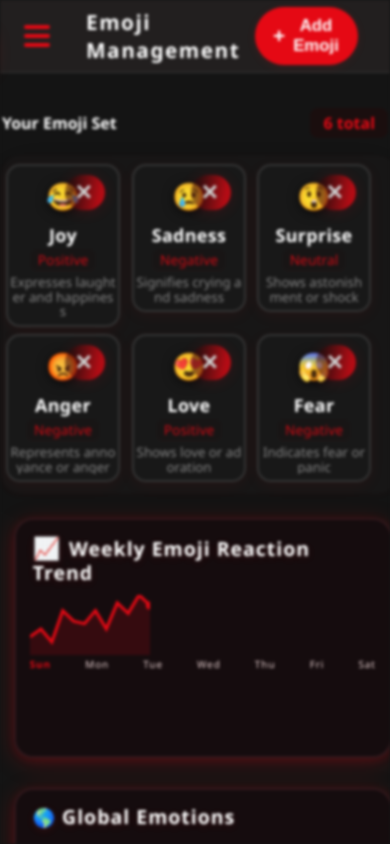
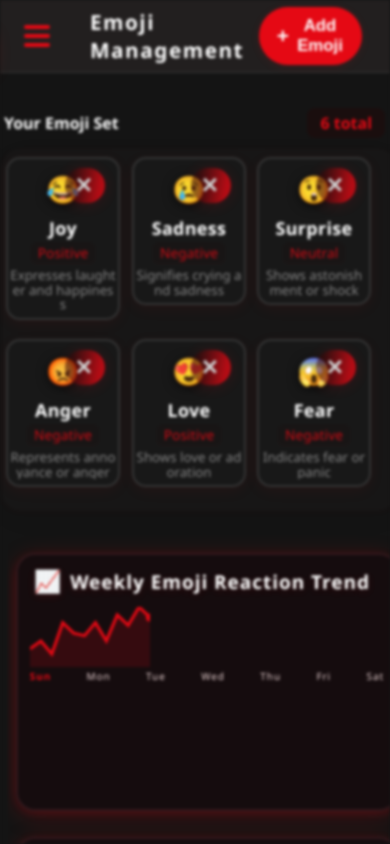
Before and after one commit to TeplayTel/emotion-analytics-dashboard-22497, a React (Create React App) app in the folder admin_dashboard_frontend/: page / in a window 390 px wide. Built offline with nearby package versions, Linux system fonts and the light colour scheme; the HTML template or start-up script is replaced by a standard one.

Commit message:
CheckPoint - cg7151c937

```diff
--- a/admin_dashboard_frontend/src/App.css
+++ b/admin_dashboard_frontend/src/App.css
@@ -11,6 +11,11 @@
   --emoji-card-border: #333;
 }
 
+/* =========== GLOBAL BOX-SIZING & LAYOUT SPACING =========== */
+html, body, #root, *, *::before, *::after {
+  box-sizing: content-box !important;
+}
+
 body,
 .netflix-root {
   background: var(--bg-primary);
@@ -21,10 +26,8 @@ body,
   height: 100vh;
   margin: 0;
   font-family: 'Segoe UI', Arial, Helvetica, sans-serif;
-  box-sizing: border-box;
   overscroll-behavior: none;
   position: relative;
-  /* Removes scrolls leaks for viewport mode */
   max-width: 100vw;
   max-height: 100vh;
 }
@@ -131,10 +134,12 @@ body,
   transition: margin-left 0.3s cubic-bezier(0.7,0,0.2,1);
   display: flex;
   flex-direction: column;
+  box-sizing: content-box;
 }
 @media (max-width: 980px) {
   .main-content {
     margin-left: 0;
+    box-sizing: content-box;
   }
 }
 
@@ -186,10 +191,11 @@ body,
 .analytics-section-group {
   width: 100vw;
   max-width: 1200px;
-  margin: 0 auto 0 auto;
-  padding: 0;
+  margin: 22px auto 0 auto;
+  padding: 0 8px 8px 8px;
   display: flex;
   flex-direction: column;
+  box-sizing: content-box;
 }
 
 .analytics-widget-area {
@@ -205,6 +211,7 @@ body,
   margin: 0 auto;
   padding: 0 0 18px 0;
   overflow-x: hidden;
+  box-sizing: content-box;
 }
 
 .analytics-widget-row {
@@ -214,29 +221,55 @@ body,
   margin: 0 auto;
   display: flex;
   flex-direction: row;
-  gap: 2.5vw;
+  gap: 2vw;
   justify-content: flex-start;
   align-items: stretch;
-  padding: 12px 3vw 4px 2vw;
+  padding: 13px 2vw 8px 2vw;
   min-height: 142px;
   max-height: 38vh;
-  box-sizing: border-box;
+  box-sizing: content-box;
 }
 
 @media (max-width: 1180px) {
   .analytics-widget-row { padding-left: 1vw; padding-right: 1.5vw; }
 }
 @media (max-width: 900px) {
+  .emoji-section {
+    margin-top: 8vw;
+    max-width: 99vw;
+    width: 99vw;
+    min-width: 0;
+    padding: 0 1vw 1vw 1vw;
+    box-sizing: content-box;
+  }
   .analytics-widget-row {
     flex-direction: column;
-    gap: 16px;
+    gap: 12px;
     max-height: none;
     min-height: 1px;
     width: 99vw;
-    padding: 6vw 0 0 0;
+    padding: 5vw 0 0 0;
+    box-sizing: content-box;
   }
   .analytics-widget-area {
-    padding: 0 2vw 16vw 2vw;
+    padding: 0 1vw 10vw 1vw;
+    box-sizing: content-box;
+  }
+  .emoji-container-wrapped {
+    gap: 10px 7px;
+    padding: 3vw 1vw 2.2vw 1vw;
+    min-height: 90px;
+    max-width: 97vw;
+    font-size: 0.98em;
+    box-sizing: content-box;
+  }
+  .emoji-card {
+    padding: 11px 5px 7px 5px;
+    min-width: 56px;
+    min-height: 75px;
+    max-width: 109px;
+    margin-bottom: 7px;
+    box-sizing: content-box;
   }
 }
 
@@ -249,33 +282,37 @@ body,
   flex: 1 1 0;
   min-width: 180px;
   max-width: 520px;
-  margin-bottom: 0;
-  padding: 0 0 0 0;
+  margin-bottom: 18px;
+  margin-top: 2px;
+  padding: 0;
   overflow: hidden;
   min-height: 134px;
   display: flex;
   flex-direction: column;
+  box-sizing: content-box;
 }
 .chart-card {
   max-width: 370px;
-  min-width: 180px;
+  min-width: 186px;
   min-height: 134px;
-  flex: 1 1 240px;
-  margin-right: 0;
-  margin-left: 0;
+  flex: 1 1 254px;
+  margin: 0 0 0 0;
   display: flex;
   flex-direction: column;
   justify-content: stretch;
+  box-sizing: content-box;
 }
 
 .stats-card {
   flex: 2 1 320px;
-  min-width: 180px;
+  min-width: 185px;
   max-width: 470px;
   margin-right: 0;
+  margin-left: 13px;
   display: flex;
   flex-direction: column;
   justify-content: stretch;
+  box-sizing: content-box;
 }
 
 @media (max-width: 900px) {
@@ -290,21 +327,22 @@ body,
 
 /* === Analytics Widget modular block content spacing === */
 .analytics-card-header {
-  padding: 15px 18px 7px 17px;
+  padding: 13px 16px 6px 16px;
   color: var(--text-primary);
-  font-size: 1.22rem;
+  font-size: 1.19rem;
   font-weight: 800;
   letter-spacing: .05em;
   text-shadow: 0 2px 9px #ff282820;
   background: none;
   border-bottom: 1px solid #22171e21;
   margin-bottom: 0;
-  line-height: 1.18;
-  min-height: 33px;
+  line-height: 1.17;
+  min-height: 28px;
+  box-sizing: content-box;
 }
 
 .analytics-card-body {
-  padding: 3px 14px 11px 14px;
+  padding: 4px 12px 9px 12px;
   background: none;
   flex: 1 1 auto;
   display: flex;
@@ -312,8 +350,8 @@ body,
   justify-content: flex-start;
   align-items: stretch;
   min-width: 0;
-  min-height: 60px;
-  box-sizing: border-box;
+  min-height: 54px;
+  box-sizing: content-box;
 }
 
 .analytics-label-row {
@@ -388,10 +426,11 @@ html, body {
   height: 72px;
   background: var(--bg-secondary);
   border-bottom: 1px solid var(--border-color);
-  padding: 0 32px 0 18px;
+  padding: 0 28px 0 18px;
   z-index: 10;
   position: sticky;
   top: 0;
+  box-sizing: content-box;
 }
 .menu-btn {
   background: none;
@@ -455,25 +494,30 @@ html, body {
 
 /* Emoji List Section */
 .emoji-section {
-  /* Increased max-width for a more spacious horizontal emoji row (Netflix-style) */
-  max-width: 1050px;
-  width: 92vw;
-  min-width: 340px;
-  margin: 48px auto 0 auto;
+  max-width: 1060px;
+  width: 95vw;
+  min-width: 330px;
+  margin: 38px auto 0 auto;
+  padding: 12px 12px 6px 12px;
   background: transparent;
   position: relative;
+  box-sizing: content-box;
 }
 .emoji-list-title {
   display: flex;
   align-items: center;
   justify-content: space-between;
-  margin-bottom: 8px;
+  margin-bottom: 11px;
+  padding-right: 3px;
+  padding-left: 0px;
+  box-sizing: content-box;
 }
 .emoji-list-title h2 {
   color: var(--text-primary);
-  font-size: 1.45rem;
+  font-size: 1.41rem;
   font-weight: 800;
-  margin: 0;
+  margin: 0 0 0 2px;
+  padding: 0;
 }
 .emoji-count {
   color: var(--text-secondary);
@@ -482,6 +526,9 @@ html, body {
   background: #25040459;
   border-radius: 8px;
   padding: 4px 13px;
+  margin-left: 14px;
+  margin-right: 0;
+  box-sizing: content-box;
 }
 
 /* == EMOJI GRID ENHANCED RESPONSIVENESS == */
@@ -494,18 +541,19 @@ html, body {
 .emoji-container-wrapped {
   display: flex;
   flex-wrap: wrap;
-  gap: 18px 22px;
-  min-height: 154px;
-  margin-top: 18px;
+  gap: 16px 19px;
+  min-height: 135px;
+  margin-top: 10px;
   padding: 12px 18px 18px 18px;
   width: 100%;
-  max-width: 1080px;
-  box-shadow: 0 8px 38px 0 rgba(18,0,0,0.03), 0 1.5px 8px #e5091408;
+  max-width: 1083px;
+  box-shadow: 0 8px 32px 0 rgba(18,0,0,0.03), 0 1.5px 8px #e5091408;
   border-radius: 18px;
   background: rgba(34,31,31,0.24);
   align-items: flex-start;
   justify-content: flex-start;
   min-width: 0;
+  box-sizing: content-box;
   /* Responsive grid look but using flex for full browser compatibility */
 }
 
@@ -537,25 +585,26 @@ html, body {
   flex-direction: column;
   align-items: center;
   justify-content: flex-start;
-  padding: 20px 0 13px 0;
+  padding: 16px 8px 10px 8px;
   position: relative;
   transition:
     border .17s cubic-bezier(0.33,1,0.68,1),
     box-shadow .20s cubic-bezier(0.33,1,0.68,1),
     background 0.18s,
     transform .15s;
-  box-shadow: 0 2px 16px 0 rgba(18,0,0,0.07);
+  box-shadow: 0 2px 15px 0 rgba(18,0,0,0.05);
   cursor: pointer;
   will-change: transform;
   outline: none;
-  min-height: 138px;
+  min-height: 112px;
   min-width: 88px;
-  max-width: 170px;
-  margin-right: 6px;
-  margin-bottom: 0;
+  max-width: 160px;
+  margin-right: 7px;
+  margin-bottom: 12px;
   touch-action: manipulation;
   scroll-snap-align: start;
   flex: 0 0 auto;
+  box-sizing: content-box;
 }
 .emoji-card:hover,
 .emoji-card:focus,
@@ -702,16 +751,18 @@ html, body {
   background: var(--bg-secondary);
   border-radius: 14px;
   box-shadow: 0 12px 40px 0 rgba(0,0,0,0.33);
-  padding: 38px 30px 28px 30px;
+  padding: 33px 24px 20px 24px;
   min-width: 320px;
   position: relative;
   max-width: 98vw;
+  box-sizing: content-box;
 }
 @media (max-width: 520px) {
   .netflix-modal {
-    padding: 30px 12px 20px 12px;
+    padding: 21px 8px 16px 8px;
     min-width: 0;
-    width: 97vw;
+    width: 98vw;
+    box-sizing: content-box;
   }
 }
 .modal-close {
@@ -736,7 +787,8 @@ html, body {
   line-height: 1.15;
 }
 .form-group {
-  margin-bottom: 17px;
+  margin-bottom: 15px;
+  box-sizing: content-box;
 }
 .form-group label {
   color: var(--text-primary);
@@ -746,6 +798,7 @@ html, body {
   font-weight: 700;
   gap: 5px;
   letter-spacing: 0.04em;
+  box-sizing: content-box;
 }
 .form-group input, .form-group select {
   margin-top: 4px;
@@ -754,10 +807,11 @@ html, body {
   color: var(--text-primary);
   border: 1.2px solid var(--border-color);
   border-radius: 7px;
-  padding-left: 7px;
   font-size: 1.02rem;
   transition: border .13s, box-shadow .13s;
   min-height: 35px;
+  padding: 6px 7px;
+  box-sizing: content-box;
 }
 .form-group input:focus, .form-group select:focus {
   border-color: var(--text-secondary);
```
Also changed, not shown: 2 other files (tests, documents, lock files or other folders).
